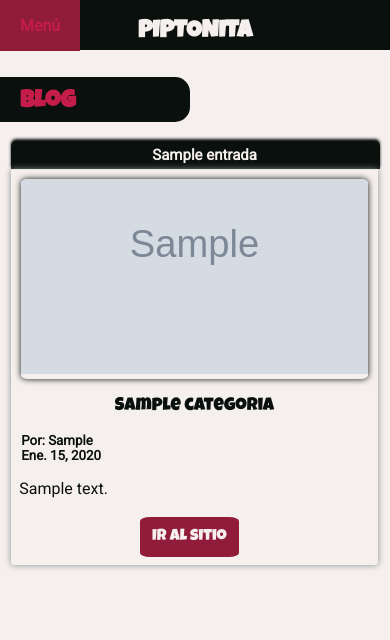
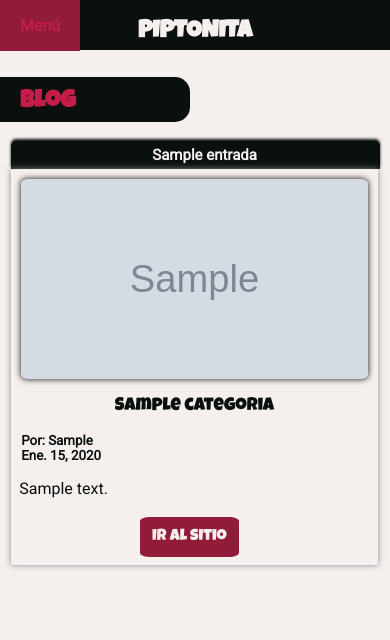
Before and after one commit to Pytonicus/piptonita, a Django app: page / in a window 390 px wide. Shown: the top 640 px of the page. Run offline with Django 3.2, Linux system fonts and the light colour scheme; tables that the repository leaves empty hold one stand-in row (values such as "Sample post"); grey boxes marked "Sample" are stand-in pictures.

Commit message:
arreglado problema con imagenes en version movil

```diff
--- a/core/static/core/css/style.css
+++ b/core/static/core/css/style.css
@@ -265,6 +265,7 @@ footer {
         width: 200px;
         height: 200px;
         border-radius: 10% 10%;
+        background: #901C3A;
         box-shadow: 0px 0px 6px #0A100D;
         z-index: 20!important;
     }
@@ -674,14 +675,15 @@ small{
     }
 
     .column-s .imagen{
+        display: flex;
         justify-content: center;
+        align-items: center;
         width: 100%;
         border-radius: 2% 2%;
     }
 
     .column-s .imagen img{
         min-width: 100%;
-        transform: translateY(-25%);
     }
 
     .column-l {
```
